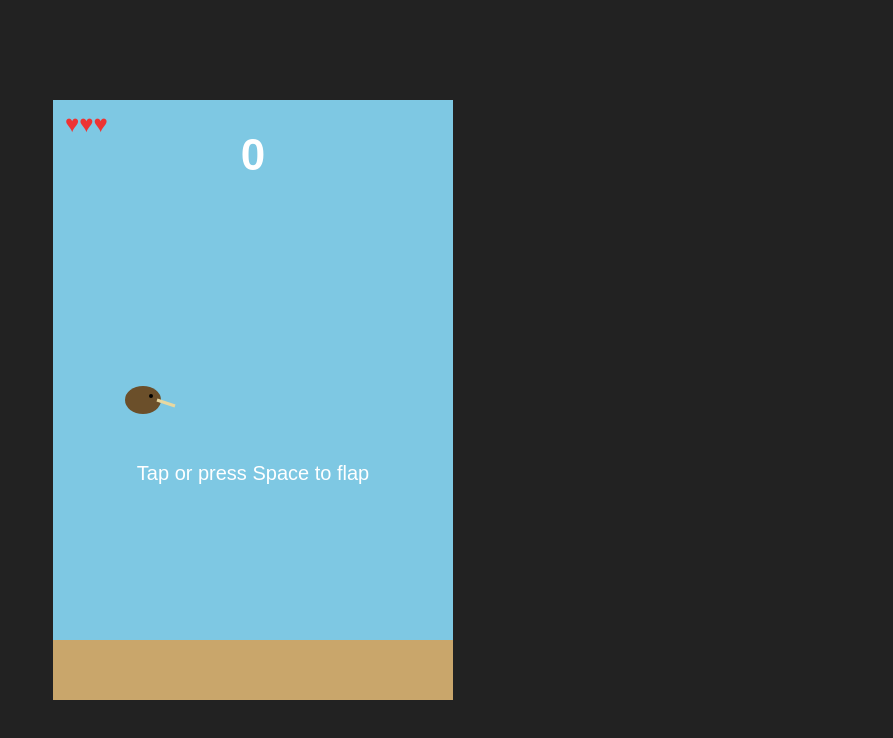
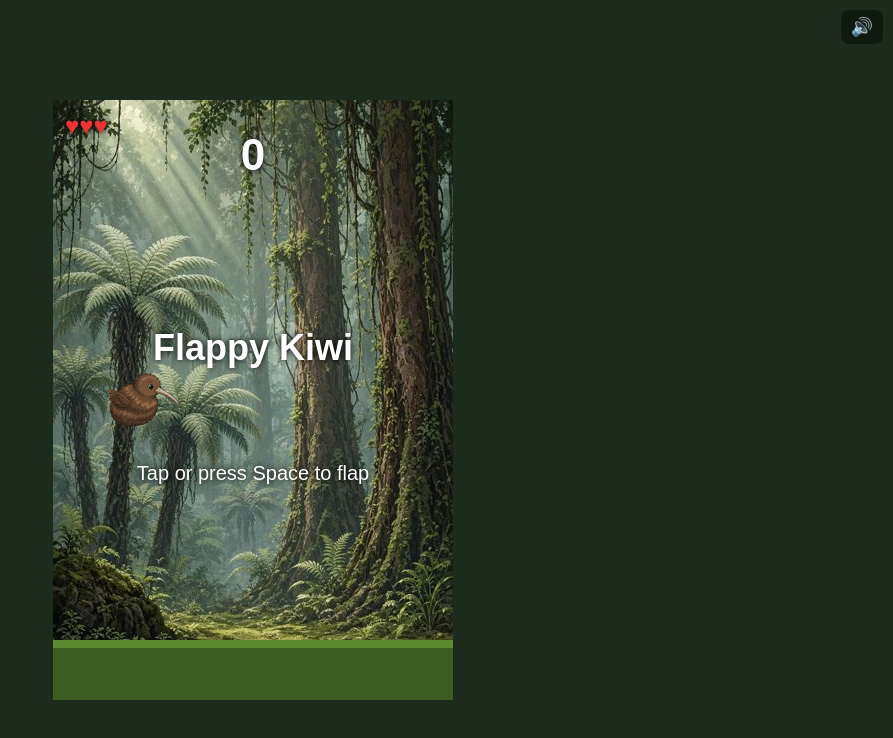
Before and after one commit to Simon-Manning/simon-manning.github.io, a plain HTML site: page flappy/index.html in a window 1280 px wide. Shown: the whole page, without its empty margins (387-1280 px from the left). Drawn offline with Linux system fonts and the light colour scheme.

Commit message:
AI art, rainforest scenery, sound and music

```diff
--- a/flappy/index.html
+++ b/flappy/index.html
@@ -1,33 +1,45 @@
 <!DOCTYPE html><html lang="en"><head><meta charset="utf-8"><meta name="viewport" content="width=device-width,initial-scale=1,user-scalable=no">
 <title>Flappy Kiwi</title>
-<style>html,body{margin:0;height:100%;background:#222;display:flex;align-items:center;justify-content:center;font-family:sans-serif}
-canvas{background:#7ec8e3;max-height:100vh;max-width:100vw;touch-action:none}</style></head><body>
-<canvas id="c" width="400" height="600"></canvas>
+<style>html,body{margin:0;height:100%;background:#1c2b1c;display:flex;align-items:center;justify-content:center;font-family:sans-serif}
+canvas{max-height:100vh;max-width:100vw;touch-action:none}
+#m{position:fixed;top:10px;right:10px;background:#0006;color:#fff;border:0;border-radius:8px;padding:6px 10px;font-size:18px}</style></head><body>
+<canvas id="c" width="400" height="600"></canvas><button id="m">🔊</button>
 <script>
-const c=document.getElementById('c'),x=c.getContext('2d'),W=400,H=600,G=0.45,F=-7.5,GAP=160,PW=60,SP=2.5;
-let b,pipes,score,lives,inv,best=+localStorage.fk||0,state='ready',t=0;
+const c=document.getElementById('c'),x=c.getContext('2d'),W=400,H=600,G=0.45,F=-7.5,GAP=165,PW=62,SP=2.5;
+const kiwi=new Image();kiwi.src='kiwi.png';const bg=new Image();bg.src='forest.jpg';
+let b,pipes,score,lives,inv,best=+localStorage.fk||0,state='ready',t=0,bx=0;
+// ---- sound (Web Audio, all synthesised) ----
+let ac,muted=false,musicT=null;
+function A(){if(!ac)ac=new (window.AudioContext||window.webkitAudioContext)();if(ac.state==='suspended')ac.resume();return ac}
+function tone(f,d,type='sine',v=.2,f2){if(muted)return;const a=A(),o=a.createOscillator(),g=a.createGain();o.type=type;o.frequency.setValueAtTime(f,a.currentTime);
+ if(f2)o.frequency.exponentialRampToValueAtTime(f2,a.currentTime+d);g.gain.setValueAtTime(v,a.currentTime);g.gain.exponentialRampToValueAtTime(.001,a.currentTime+d);o.connect(g).connect(a.destination);o.start();o.stop(a.currentTime+d)}
+const sFlap=()=>tone(500,.12,'triangle',.15,900),sScore=()=>{tone(880,.1,'square',.08);setTimeout(()=>tone(1320,.15,'square',.08),90)},
+ sHit=()=>tone(200,.3,'sawtooth',.2,60),sOver=()=>[523,392,330,262].forEach((f,i)=>setTimeout(()=>tone(f,.3,'triangle',.18),i*180));
+const mel=[392,440,523,587,523,440,392,330,392,440,523,659,587,523,440,523];let mi=0;
+function music(){if(musicT)return;musicT=setInterval(()=>{if(state!=='play'||muted)return;tone(mel[mi%16],.35,'sine',.06);if(mi%4===0)tone(mel[mi%16]/2,.6,'triangle',.05);mi++},260)}
+document.getElementById('m').onclick=e=>{e.stopPropagation();muted=!muted;e.target.textContent=muted?'🔇':'🔊'};
+// ---- game ----
 function reset(){b={x:90,y:H/2,v:0};pipes=[];score=0;t=0;lives=3;inv=0}
-function flap(){if(state==='ready'){state='play'}if(state==='over'){reset();state='ready';return}b.v=F}
+function flap(){A();music();if(state==='ready')state='play';if(state==='over'){reset();state='ready';return}b.v=F;sFlap()}
 addEventListener('keydown',e=>{if(e.code==='Space'||e.code==='ArrowUp'){e.preventDefault();flap()}});
 c.addEventListener('pointerdown',e=>{e.preventDefault();flap()});
-function update(){if(state!=='play')return;t++;if(inv>0)inv--;b.v+=G;b.y+=b.v;
+function update(){if(state!=='play')return;t++;bx=(bx+SP*.4)%W;if(inv>0)inv--;b.v+=G;b.y+=b.v;
  if(t%95===0)pipes.push({x:W,top:60+Math.random()*(H-GAP-180),passed:false});
- for(const p of pipes){p.x-=SP;if(!p.passed&&p.x+PW<b.x){p.passed=true;score++}
-  if(b.x+14>p.x&&b.x-14<p.x+PW&&(b.y-14<p.top||b.y+14>p.top+GAP))hit(b.y<p.top+GAP/2?4:-7)}
+ for(const p of pipes){p.x-=SP;if(!p.passed&&p.x+PW<b.x){p.passed=true;score++;sScore()}
+  if(b.x+16>p.x&&b.x-16<p.x+PW&&(b.y-14<p.top||b.y+14>p.top+GAP))hit(b.y<p.top+GAP/2?4:-7)}
  pipes=pipes.filter(p=>p.x>-PW);if(b.y>H-74)hit(-8);if(b.y<14){b.y=14;b.v=Math.max(b.v,0)}}
-function hit(v){b.v=v;if(inv>0)return;lives--;inv=70;if(lives<=0)die()}
-function die(){state='over';if(score>best){best=score;localStorage.fk=best}}
-function draw(){x.fillStyle='#7ec8e3';x.fillRect(0,0,W,H);
- x.fillStyle='#3a9d3a';for(const p of pipes){x.fillRect(p.x,0,PW,p.top);x.fillRect(p.x,p.top+GAP,PW,H)}
- x.fillStyle='#c9a66b';x.fillRect(0,H-60,W,60);
- if(!(inv>0&&Math.floor(inv/6)%2)){x.save();x.translate(b.x,b.y);x.rotate(Math.min(b.v/12,1));
- x.fillStyle='#6b4f2a';x.beginPath();x.ellipse(0,0,18,14,0,0,7);x.fill();
- x.strokeStyle='#e8d8a0';x.lineWidth=3;x.beginPath();x.moveTo(14,0);x.lineTo(32,6);x.stroke();
- x.fillStyle='#000';x.beginPath();x.arc(8,-4,2,0,7);x.fill();x.restore()}
- x.font='24px sans-serif';x.textAlign='left';x.fillStyle='#e33';x.fillText('♥'.repeat(Math.max(lives,0)),12,32);x.fillStyle='#fff';x.textAlign='center';
- x.fillStyle='#fff';x.textAlign='center';x.font='bold 44px sans-serif';x.fillText(score,W/2,70);
- x.font='20px sans-serif';
- if(state==='ready')x.fillText('Tap or press Space to flap',W/2,H/2+80);
- if(state==='over'){x.font='bold 36px sans-serif';x.fillText('Game over',W/2,H/2-20);x.font='20px sans-serif';x.fillText('Best: '+best+'   Tap to retry',W/2,H/2+20)}}
+function hit(v){b.v=v;if(inv>0)return;lives--;inv=70;if(lives<=0)die();else sHit()}
+function die(){state='over';sOver();if(score>best){best=score;localStorage.fk=best}}
+function log(px,y,h,cap){const g=x.createLinearGradient(px,0,px+PW,0);g.addColorStop(0,'#4a3220');g.addColorStop(.5,'#7a5636');g.addColorStop(1,'#3b2716');
+ x.fillStyle=g;x.fillRect(px,y,PW,h);x.fillStyle='#4f7d2a';x.fillRect(px-5,cap,PW+10,14);x.fillStyle='#6fa83a';x.fillRect(px-5,cap,PW+10,5)}
+function draw(){if(bg.complete){x.drawImage(bg,-bx,-60,W,711);x.drawImage(bg,W-bx,-60,W,711)}else{x.fillStyle='#2e5a2e';x.fillRect(0,0,W,H)}
+ for(const p of pipes){log(p.x,0,p.top,p.top-14);log(p.x,p.top+GAP,H,p.top+GAP)}
+ x.fillStyle='#3d5e22';x.fillRect(0,H-60,W,60);x.fillStyle='#5c8a30';x.fillRect(0,H-60,W,8);
+ if(!(inv>0&&Math.floor(inv/6)%2)){x.save();x.translate(b.x,b.y);x.rotate(Math.max(-.5,Math.min(b.v/12,1)));
+  if(kiwi.complete)x.drawImage(kiwi,-36,-27,72,54);x.restore()}
+ x.shadowColor='#000';x.shadowBlur=6;x.font='24px sans-serif';x.textAlign='left';x.fillStyle='#e33';x.fillText('♥'.repeat(Math.max(lives,0)),12,34);
+ x.fillStyle='#fff';x.textAlign='center';x.font='bold 44px sans-serif';x.fillText(score,W/2,70);x.font='20px sans-serif';
+ if(state==='ready'){x.font='bold 36px sans-serif';x.fillText('Flappy Kiwi',W/2,H/2-40);x.font='20px sans-serif';x.fillText('Tap or press Space to flap',W/2,H/2+80)}
+ if(state==='over'){x.font='bold 36px sans-serif';x.fillText('Game over',W/2,H/2-20);x.font='20px sans-serif';x.fillText('Best: '+best+'   Tap to retry',W/2,H/2+20)}x.shadowBlur=0}
 function loop(){update();draw();requestAnimationFrame(loop)}reset();loop();
 </script></body></html>
```
Also changed, not shown: flappy/forest.jpg (added), flappy/kiwi.png (added).
